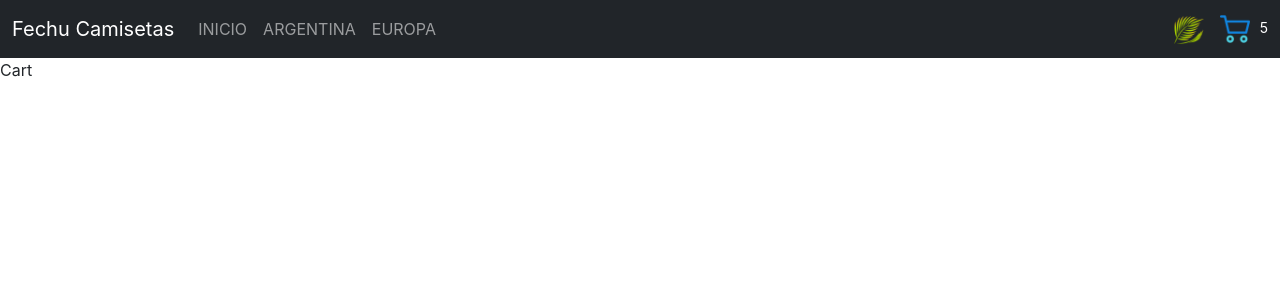
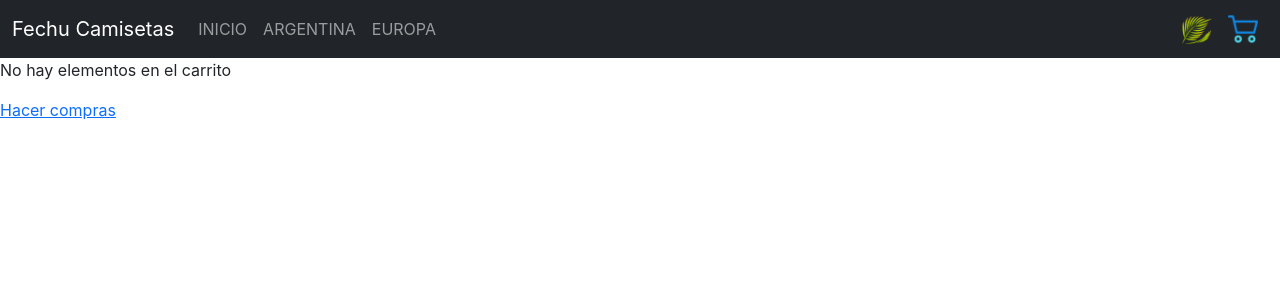
Before and after one commit to fedegalfano/ecommerce-galfano, a React (Create React App) app: page /cart in a window 1280 px wide. Shown: the top 300 px of the page. Built offline with nearby package versions, Linux system fonts and the light colour scheme.

Commit message:
implementacion cart view

```diff
--- a/src/components/Cart.js
+++ b/src/components/Cart.js
@@ -1,8 +1,26 @@
 import React from "react";
+import { useCartContext } from "../context/CartContext";
+import { Link } from "react-router-dom";
+import ItemCart from './ItemCart';
 
 const Cart = () => {
+    const {cart, totalPrice} = useCartContext();
+
+    if (cart.length === 0) {
+        return (
+            <>
+               <p>No hay elementos en el carrito</p>
+               <Link to='/'>Hacer compras</Link>
+            </>
+        );
+    }
     return (
-        <div>Cart</div>
+        <>
+           {
+            cart.map(product => <ItemCart key={product.id} product={product}/>)
+           }
+           <p>Total: {totalPrice()}</p>
+        </>
     )
 }
 
--- a/src/components/CartWidget.js
+++ b/src/components/CartWidget.js
@@ -1,11 +1,13 @@
 import React from "react";
+import { useCartContext } from "../context/CartContext";
 
 const CartWidget = () => {
+    const {totalProducts} = useCartContext();
     return (
         <>
         <div>
             <img src="/carrito-de-compras.png" width="30" height="30" alt="carrito"/>
-            <span className="numero">5</span>
+            <span className="numero">{totalProducts() || ''}</span>
         </div>
         </>
     )
--- /dev/null
+++ b/src/components/ItemCart.js
@@ -0,0 +1,20 @@
+import React from 'react'
+import { useCartContext } from '../context/CartContext'
+
+const ItemCart = ({product}) => {
+const {removeProduct} = useCartContext();
+  return (
+    <div className='itemCart'>
+        <img src={product.image} alt={product.title}/>
+        <div>
+            <p>Título: {product.title}</p>
+            <p>Cantidad: {product.quantity}</p>
+            <p>Precio unidad: {product.price}</p>
+            <p>Subtotal: ${product.quantity * product.price} </p>
+            <button onClick={() => removeProduct(product.id)}>Eliminar</button>
+        </div>
+    </div>
+  )
+}
+
+export default ItemCart
--- a/src/context/CartContext.js
+++ b/src/context/CartContext.js
@@ -17,7 +17,11 @@ const CartProvider = ({children}) => {
         }
     }
 
-console.log('carrito: ', cart);
+    const totalPrice = () => {
+        return cart.reduce((prev, act) => prev + act.quantity * act.price, 0);
+    }
+
+    const totalProducts = () => cart.reduce((acumulador, productoActual) => acumulador + productoActual.quantity, 0);
 
     const clearCart = () => setCart([]);
 
@@ -27,7 +31,7 @@ console.log('carrito: ', cart);
 
 
   return (
-    <CartContext.Provider value={{clearCart, isInCart, removeProduct, addProduct}}>
+    <CartContext.Provider value={{clearCart, isInCart, removeProduct, addProduct, totalPrice, totalProducts, cart}}>
         {children}
     </CartContext.Provider>
   )
--- a/src/index.css
+++ b/src/index.css
@@ -38,3 +38,15 @@ code {
   height: 100%;
   object-fit: cover;
 }
+
+.itemCart {
+  display: flex;
+  border-bottom: 1px solid gray;
+  max-width: 500px;
+  margin: 5px auto;
+}
+
+.itemCart img {
+  width: 200px;
+  margin-right: 5px;
+}
```
